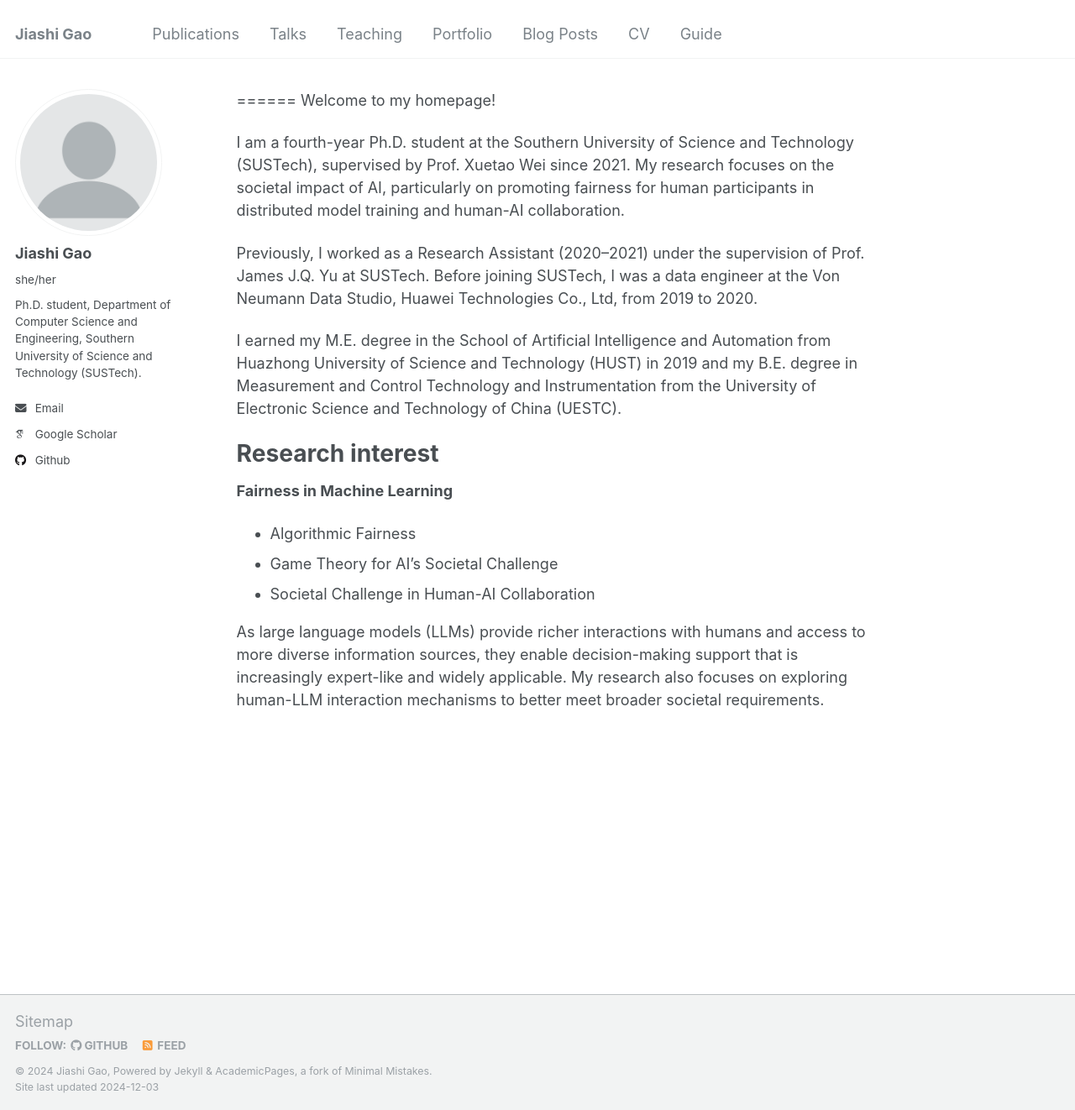
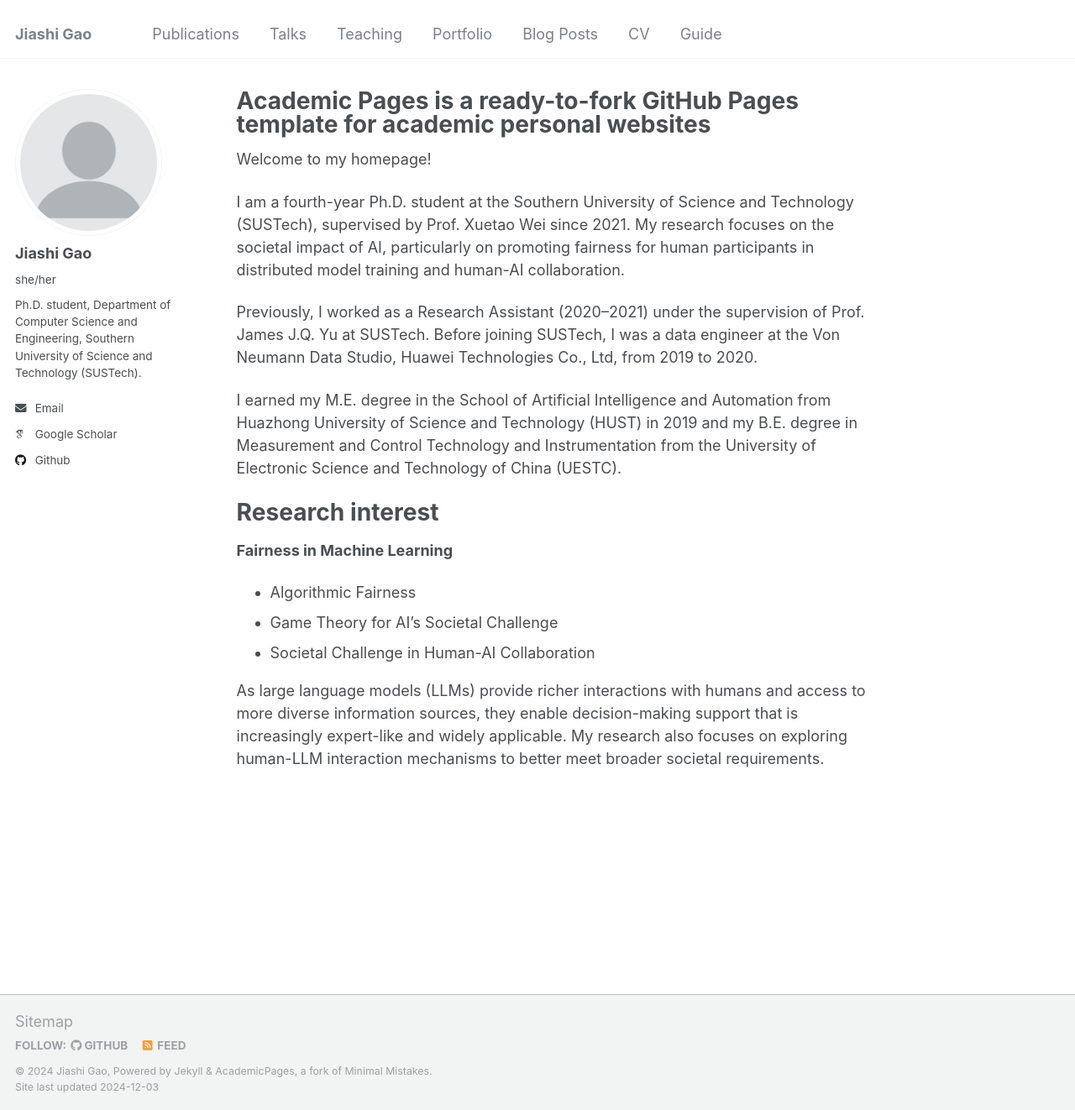
Before and after one commit to ginred0/ginred0, a Jekyll site: the page built from _pages/about.md, in a window 1280 px wide and 1322 px high. Shown: the whole window at 84% size. Built offline with Jekyll 4.4.1, drawn with Linux system fonts in a browser that asks for light colours; some web fonts are replaced.

Commit message:
Update about.md

```diff
--- a/_pages/about.md
+++ b/_pages/about.md
@@ -1,10 +1,12 @@
 ---
 permalink: /
+title: "Academic Pages is a ready-to-fork GitHub Pages template for academic personal websites"
+author_profile: true
 redirect_from:
   - /about/
   - /about.html
 ---
-======
+
 Welcome to my homepage!
 
 I am a fourth-year Ph.D. student at the Southern University of Science and Technology (SUSTech), supervised by Prof. Xuetao Wei since 2021. My research focuses on the societal impact of AI, particularly on promoting fairness for human participants in distributed model training and human-AI collaboration.
```
